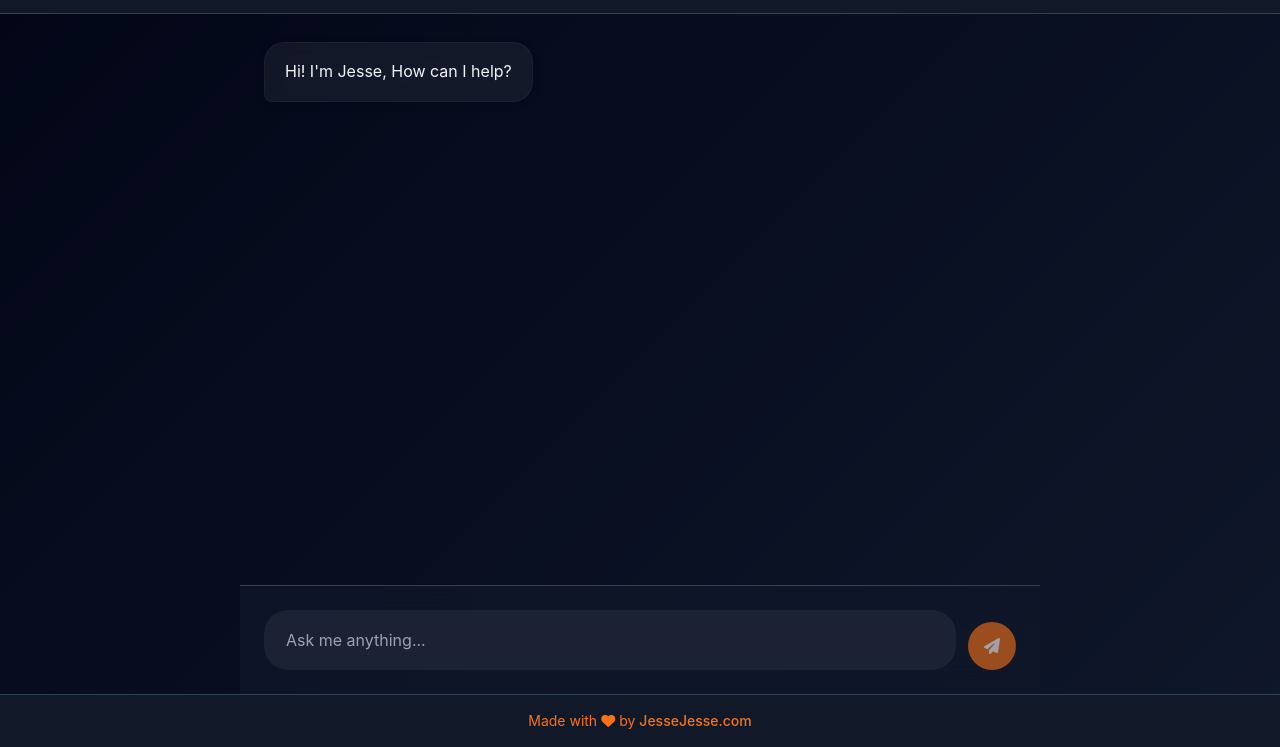
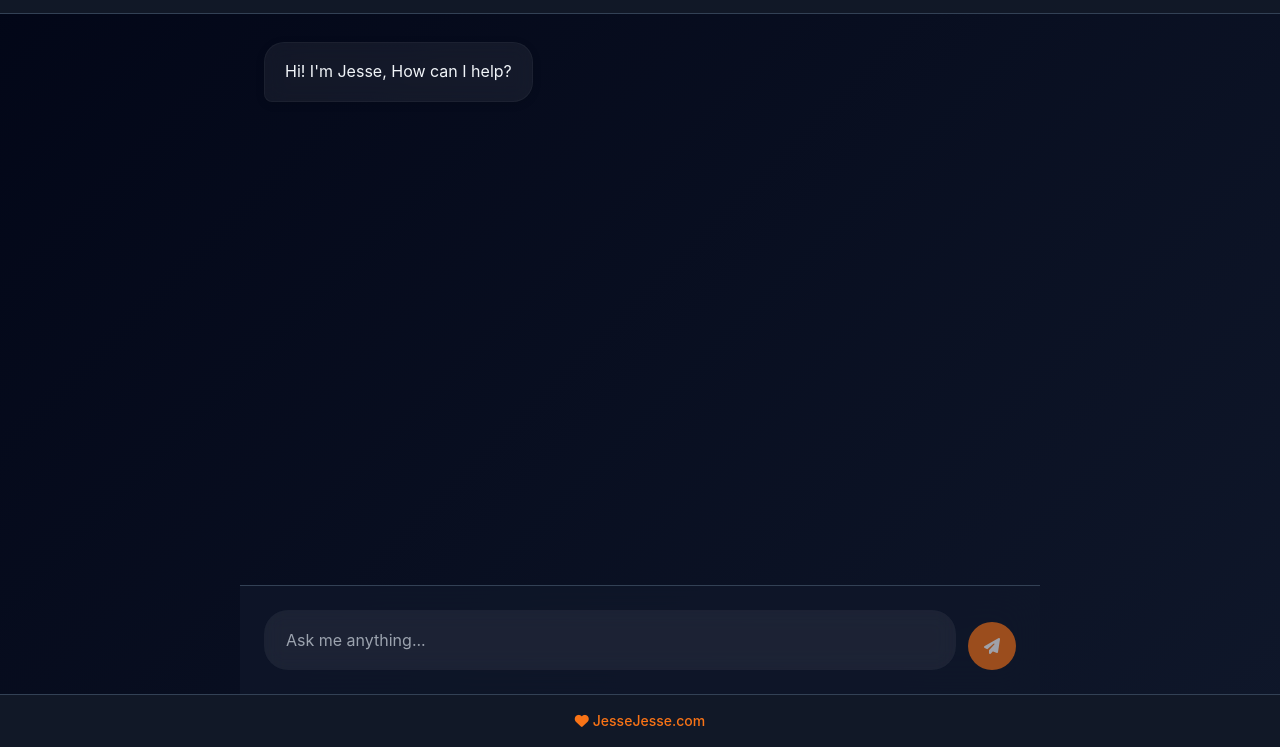
Before and after one commit to sudo-self/llm, a website: page public/index.html in a window 1280 px wide. Shown: the part 67-814 px from the top of the page. Drawn offline with nearby package versions, Linux system fonts and the light colour scheme.

Commit message:
Update index.html

```diff
--- a/public/index.html
+++ b/public/index.html
@@ -184,15 +184,11 @@
 
    <!-- Footer -->
 <footer class="py-4 bg-gray-900 text-center" role="contentinfo">
-      <div
-        class="text-sm text-orange-500 flex items-center justify-center gap-1"
-      >
-        Made with
+  <div class="text-sm text-orange-500 flex items-center justify-center gap-1">
     <i
       class="fas fa-heart text-orange-500 hover:text-cyan-500"
       aria-hidden="true"
     ></i>
-        by
     <a
       href="https://jessejesse.com"
       class="footer-link"
@@ -204,6 +200,7 @@
     </a>
   </div>
 </footer>
+
 
     <script>
       (function () {
```
Lines whose indentation alone changed are shown as unchanged.
